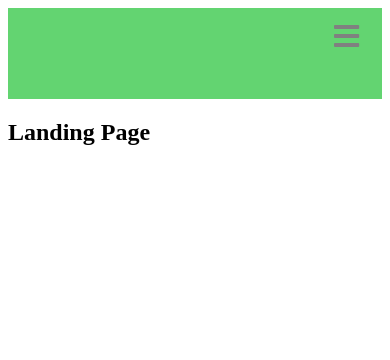
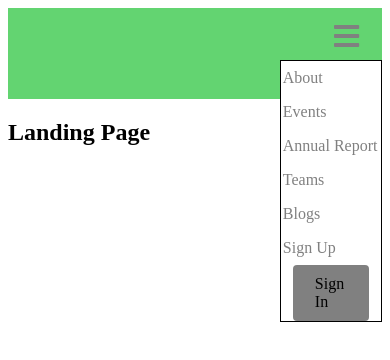
Before and after one commit to Banyan-Labs/time-tracking-app-board, a React (Create React App) app: page / in a window 390 px wide. Both pictures are taken after a click on the icon 346 px from the left and 35 px from the top of the page. Shown: the top 360 px of the page. Built offline with nearby package versions, Linux system fonts and the light colour scheme.

Commit message:
here is an updated dropdown nav
it still needs some work done just looking for your input

```diff
--- /dev/null
+++ b/src/Components/Navbar/DropDownNav.jsx
@@ -0,0 +1,37 @@
+import React from 'react'
+import { Dropdown, DropdownLink, DropdownBtn, NavBtnLink, DropdownMenu  } from './style';
+
+const DropDownNav = () => {
+    return (
+          <Dropdown>
+
+        <DropdownMenu>
+        <DropdownLink to="/about" activeStyle>
+          About
+        </DropdownLink>
+        <DropdownLink to="/events" activeStyle>
+          Events
+        </DropdownLink>
+        <DropdownLink to="/annual" activeStyle>
+          Annual Report
+        </DropdownLink>
+        <DropdownLink to="/team" activeStyle>
+          Teams
+        </DropdownLink>
+        <DropdownLink to="/blogs" activeStyle>
+          Blogs
+        </DropdownLink>
+        <DropdownLink to="/sign-up" activeStyle>
+          Sign Up
+        </DropdownLink>
+        {/* Second Nav */}
+        <DropdownBtn>
+        <NavBtnLink to="/signin">Sign In</NavBtnLink>
+      </DropdownBtn>
+      </DropdownMenu>
+
+          </Dropdown>
+    )
+}
+
+export default DropDownNav;
--- a/src/Components/Navbar/index.jsx
+++ b/src/Components/Navbar/index.jsx
@@ -1,10 +1,27 @@
-import React from "react";
-import { Nav, NavLink, Bars, NavMenu, NavBtn, NavBtnLink } from "./NavbarStyle";
+import React, { useState } from "react";
+import { Nav, NavLink, Bars, NavMenu, NavBtn, NavBtnLink, NavModal } from "./style";
+import DropDownNav from "./DropDownNav";
 
 const Navbar = () => {
+
+const [isOpen, setIsOpen] = useState(false);
+
+
+const toggleIsOpen = () => setIsOpen(!isOpen)
+
+
   return (
     <Nav>
-      <Bars />
+      <Bars onClick={toggleIsOpen} />
+
+
+		{/* {isOpen&&<div>test2</div>} */}
+
+
+		<NavModal isOpen={isOpen}>
+		<DropDownNav />
+		</NavModal>
+
 
       <NavMenu>
         <NavLink to="/about" activeStyle>
--- a/src/Components/Navbar/NavbarStyle.js
+++ b/src/Components/Navbar/style.js
@@ -1,4 +1,4 @@
-import { FaBars } from "react-icons/fa";
+import { FaBars, FaDownload } from "react-icons/fa";
 import { NavLink as Link } from "react-router-dom";
 import styled from "styled-components";
 
@@ -74,3 +74,57 @@ export const NavBtnLink = styled(Link)`
     color: #808080;
   }
 `;
+
+// dropdown
+
+export const NavModal = styled.div`
+display: ${({isOpen}) => (isOpen ? "block" : "none")};
+`;
+
+export const Dropdown = styled.div`
+  display: block;
+  position: absolute;
+  right: 8.2px;
+  width: 100px;
+  height: auto;
+  background: white;
+  top: 60px;
+  border: 1px solid black;
+  @media screen and (min-width: 768px) {
+    display: none;
+  }
+`;
+
+export const DropdownMenu = styled.div`
+  display: flex;
+  flex-direction: column;
+  align-items: center;
+  @media screen and (min-width: 768px) {
+    display: none;
+  }
+`;
+
+export const DropdownLink = styled(Link)`
+  color: #808080;
+  width: 100%;
+  margin-left: 4px;
+  display: flex;
+  align-items: center;
+  text-decoration: none;
+  padding: .5rem 1rem;
+  height: 100%;
+  cursor: pointer;
+  &.active {
+    color: #000000;
+  }
+`;
+
+export const DropdownBtn = styled.nav`
+  display: flex;
+  align-items: center;
+  margin-right: 24px;
+  width: 100%;
+  @media screen and (min-width: 768px) {
+    display: none;
+  }
+`;
```
